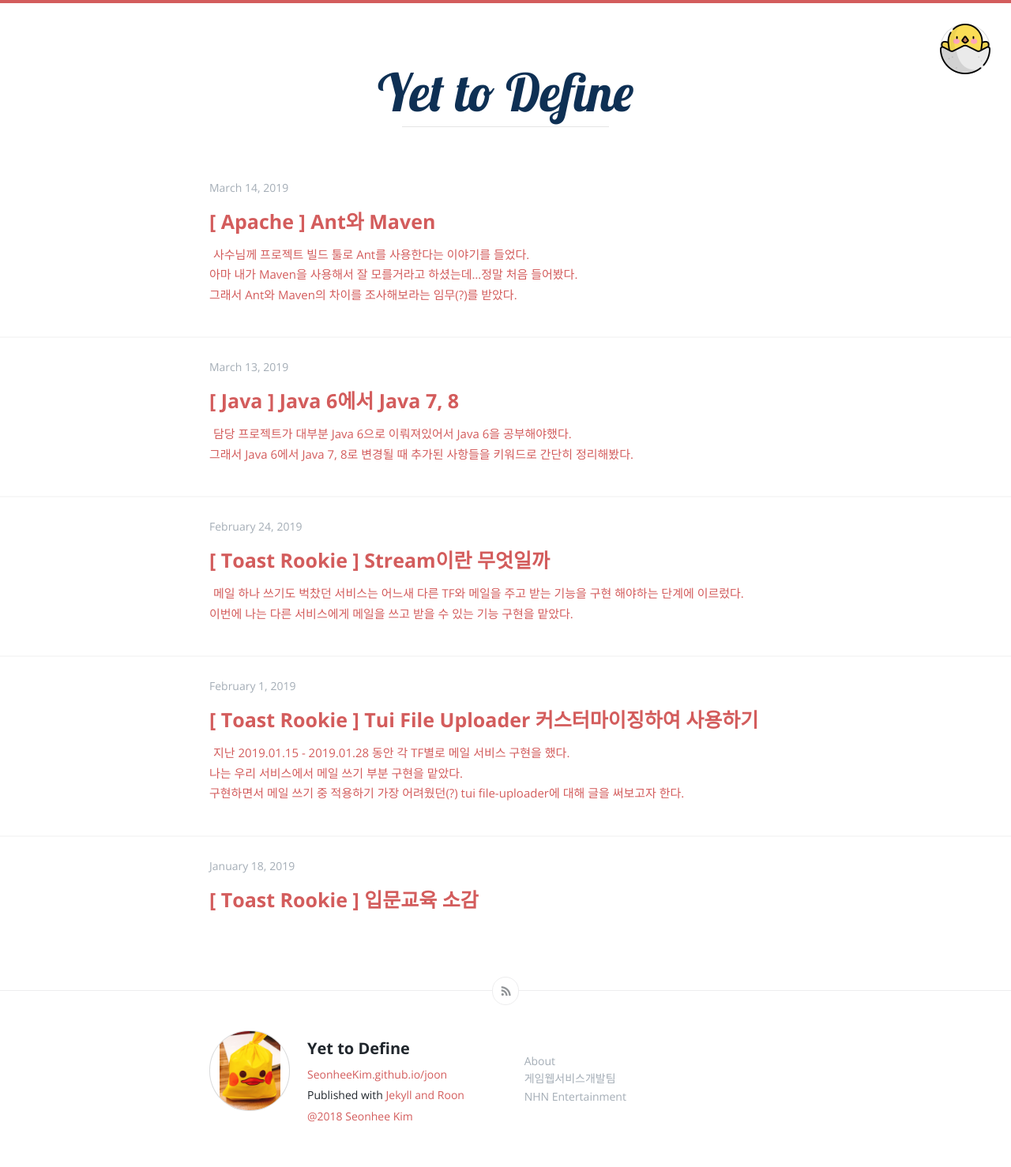
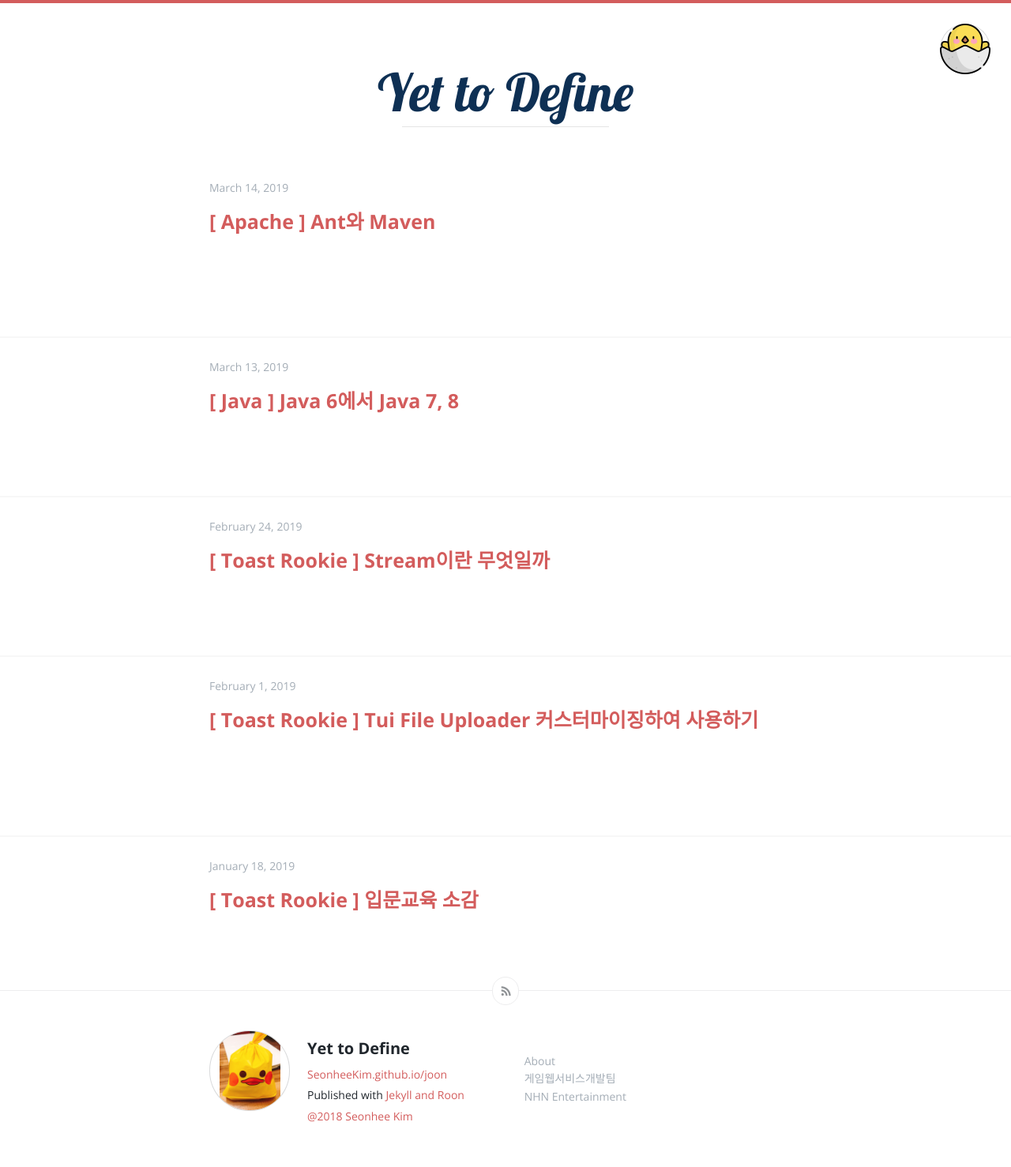
Before and after one commit to vormwald/joon, a Jekyll site: the page built from index.html, in a window 1280 px wide. Shown: the whole page at 79% size. Built offline with Jekyll 4.4.1, drawn with Linux system fonts in a browser that asks for light colours; Markdown is read by kramdown in place of the engine named in the settings; the list of posts is cut into pages by our own code.

```diff
--- a/css/screen.css
+++ b/css/screen.css
@@ -1,6 +1,10 @@
 /* Link colour */
 a {
     color: #d35c5c;
+}
+
+a > p {
+    color: #ffffff;
 }
 
 /* Border at the top of the page */
```
